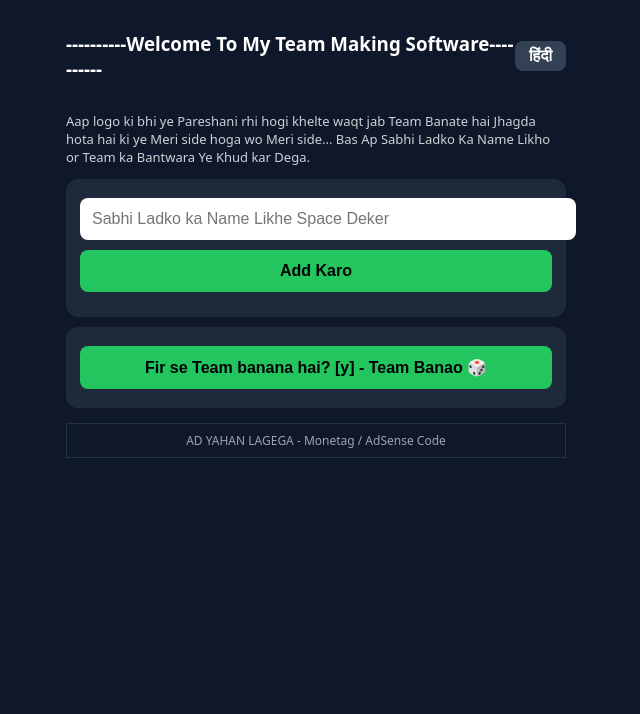
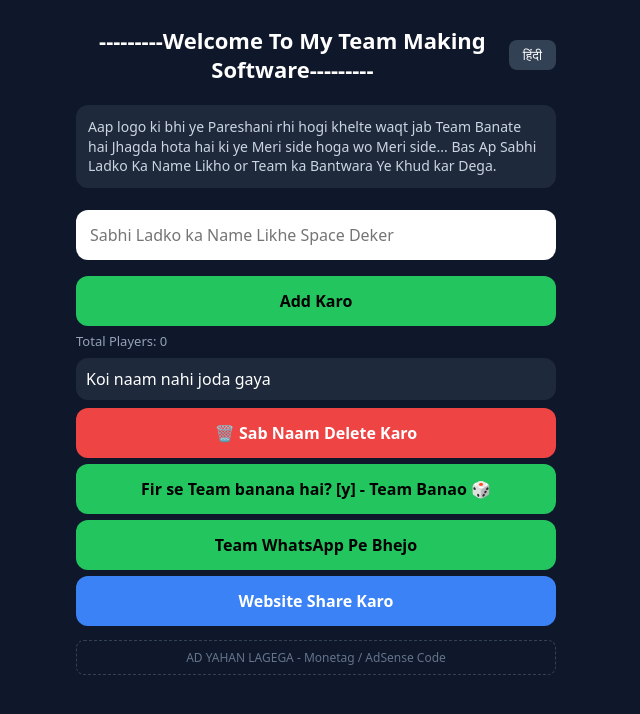
Before and after one commit to CoderSubhra-ux/python---practice-, a plain HTML site: page Team_Banao/index.html in a window 1280 px wide. Shown: the whole page, without its empty margins (324-964 px from the left). Drawn offline with Linux system fonts and the light colour scheme.

Commit message:
Update index.html

```diff
--- a/Team_Banao/index.html
+++ b/Team_Banao/index.html
@@ -1,140 +1,101 @@
 <!DOCTYPE html>
-<html lang="en">
+<html lang="hi">
 <head>
 <meta charset="UTF-8">
 <meta name="viewport" content="width=device-width, initial-scale=1.0">
 <title>Team Making Software</title>
 <style>
-body{background:#0f172a;color:#fff;font-family:system-ui;padding:12px;max-width:500px;margin:auto}
-.card{background:#1e293b;padding:14px;border-radius:12px;margin:10px 0}
-input,button{width:100%;padding:12px;border-radius:8px;border:none;margin:5px 0;font-size:16px}
-button{background:#22c55e;font-weight:bold;cursor:pointer}
-.team{border:1px dashed #475569;padding:10px;border-radius:8px;margin:8px 0}
-.top{display:flex;justify-content:space-between;align-items:center}
-.lang{width:auto;background:#334155;color:#fff;padding:6px 14px}
-.ad{border:1px solid #334155;padding:8px;text-align:center;font-size:12px;opacity:.6;margin-top:15px}
+*{margin:0;padding:0;box-sizing:border-box;font-family: system-ui, -apple-system, sans-serif;}
+body{background:#0f172a;color:#fff;padding:16px;min-height:100vh;}
+.container{max-width:480px;margin:0 auto;}
+h2{font-size:22px;margin:10px 0;text-align:center;line-height:1.3;}
+.desc{background:#1e293b;padding:12px;border-radius:12px;font-size:14px;color:#cbd5e1;margin:12px 0;line-height:1.4;}
+input{width:100%;padding:14px;border-radius:12px;border:none;outline:none;font-size:16px;margin:10px 0;}
+.btn{width:100%;padding:14px;border-radius:12px;border:none;font-weight:700;font-size:16px;margin:6px 0;cursor:pointer;display:flex;align-items:center;justify-content:center;gap:6px;}
+.green{background:#22c55e;color:#000;}
+.green:active{transform:scale(0.98);}
+.blue{background:#3b82f6;color:#fff;}
+.red{background:#ef4444;color:#fff;margin-top:8px;}
+.listBox{background:#1e293b;padding:10px;border-radius:12px;margin:8px 0;min-height:40px;}
+.nameTag{display:inline-flex;align-items:center;background:#334155;padding:6px 10px;border-radius:20px;margin:4px;font-size:14px;gap:6px;}
+.nameTag span.del{background:#ef4444;width:20px;height:20px;border-radius:50%;display:flex;align-items:center;justify-content:center;cursor:pointer;font-size:12px;}
+.teamBox{background:#1e293b;padding:14px;border-radius:12px;margin:10px 0;display:none;}
+.teamBox h3{margin-bottom:8px;color:#22c55e;}
+.teamBox p{line-height:1.6;font-size:15px;}
+.topBar{display:flex;justify-content:space-between;align-items:center;}
+.langBtn{background:#334155;color:#fff;border:none;padding:6px 14px;border-radius:8px;cursor:pointer;}
+.count{font-size:13px;color:#94a3b8;margin:4px 0;}
 </style>
 </head>
 <body>
-<div class="top">
-<h3 id="mainTitle">Welcome To My Team Making Software</h3>
-<button class="lang" onclick="toggleLang()" id="langBtn">हिंदी</button>
+<div class="container">
+<div class="topBar">
+<h2>---------Welcome To My Team Making Software---------</h2>
+<button class="langBtn" onclick="toggleLang()" id="langBtn">हिंदी</button>
 </div>
-<p id="desc" style="font-size:13px;opacity:.8"></p>
+<div class="desc" id="desc">Aap logo ki bhi ye Pareshani rhi hogi khelte waqt jab Team Banate hai Jhagda hota hai ki ye Meri side hoga wo Meri side... Bas Ap Sabhi Ladko Ka Name Likho or Team ka Bantwara Ye Khud kar Dega.</div>
 
-<div class="card">
-<input id="nameInput" type="text" placeholder="Sabhi Ladko ka Name Likhe Space Deker">
-<button onclick="addFromInput()" id="addBtn">Add Karo</button>
-<div id="playerList" style="font-size:13px;margin-top:6px"></div>
-</div>
+<input id="nameInput" placeholder="Sabhi Ladko ka Name Likhe Space Deker" />
 
-<div class="card">
-<button onclick="makeTeams()" id="makeBtn">Team Banao 🎲 [Y]</button>
-</div>
+<button class="btn green" onclick="addNames()">Add Karo</button>
+<div class="count" id="count">Total Players: 0</div>
+<div class="listBox" id="listBox">Koi naam nahi joda gaya</div>
+<button class="btn red" onclick="clearAll()" id="clearBtn">🗑️ Sab Naam Delete Karo</button>
 
-<div id="result"></div>
+<button class="btn green" onclick="makeTeams()">Fir se Team banana hai? [y] - Team Banao 🎲</button>
 
-<div class="card" id="shareBox" style="display:none">
-<button onclick="shareTeam()" style="background:#25D366" id="shareTeamBtn">Team WhatsApp Pe Bhejo</button>
-<button onclick="shareWebsite()" style="background:#3b82f6;margin-top:8px" id="shareWebBtn">Website Share Karo</button>
-</div>
+<div class="teamBox" id="teamBox"></div>
 
-<div class="ad">
-AD YAHAN LAGEGA - Monetag / AdSense Code
-<!-- PASTE AD CODE HERE -->
+<button class="btn green" onclick="shareWhatsApp()">Team WhatsApp Pe Bhejo</button>
+<button class="btn blue" onclick="shareWebsite()">Website Share Karo</button>
+
+<div style="margin-top:14px;text-align:center;font-size:12px;color:#64748b;border:1px dashed #334155;padding:8px;border-radius:8px;">AD YAHAN LAGEGA - Monetag / AdSense Code</div>
 </div>
 <script>
-let dict={
-en:{
- title:"----------Welcome To My Team Making Software----------",
- desc:"Aap logo ki bhi ye Pareshani rhi hogi khelte waqt jab Team Banate hai Jhagda hota hai ki ye Meri side hoga wo Meri side... Bas Ap Sabhi Ladko Ka Name Likho or Team ka Bantwara Ye Khud kar Dega.",
- add:"Add Karo", make:"Fir se Team banana hai? [y] - Team Banao 🎲",
- shareT:"Team WhatsApp Pe Bhejo", shareW:"Website Share Karo", ph:"Sabhi Ladko ka Name Likhe Space Deker"
-},
-hi:{
- title:"----------मेरी टीम बनाने वाले सॉफ्टवेयर में आपका स्वागत है----------",
- desc:"आप लोगों को भी खेलते वक्त टीम बनाते झगड़ा होता होगा की ये मेरी साइड होगा वो मेरी साइड... बस सभी लड़कों का नाम लिखो और बंटवारा ये खुद कर देगा।",
- add:"जोड़ो", make:"फिर से टीम बनानी है? [y] - टीम बनाओ 🎲",
- shareT:"टीम व्हाट्सएप पर भेजो", shareW:"वेबसाइट शेयर करो", ph:"सभी लड़कों के नाम Space देकर लिखो"
+let players = JSON.parse(localStorage.getItem('team_players')||'[]');
+
+function save(){localStorage.setItem('team_players',JSON.stringify(players));}
+function render(){
+ const box=document.getElementById('listBox');
+ const count=document.getElementById('count');
+ count.textContent=`Total Players: ${players.length}`;
+ if(players.length===0){box.innerHTML='Koi naam nahi joda gaya';return;}
+ box.innerHTML=players.map((n,i)=>`<div class="nameTag">${n} <span class="del" onclick="removeOne(${i})">✕</span></div>`).join('');
 }
-};
-
-let players = [];
-let lang = localStorage.getItem('app_lang') || 'en';
-
-// 10 DIN TAK SAVE - Offline Logic
-let saved = localStorage.getItem('team_data');
-if(saved){
- let obj = JSON.parse(saved);
- let now = Date.now();
- let tenDays = 10*24*60*60*1000;
- if(now - obj.time < tenDays){
-   players = obj.players;
- } else {
-   localStorage.removeItem('team_data');
- }
+function addNames(){
+ const input=document.getElementById('nameInput');
+ let txt=input.value.trim();
+ if(!txt){alert('Naam likho bhai!');return;}
+ let arr=txt.split(/[\s,]+/).map(s=>s.trim()).filter(s=>s.length>0);
+ arr.forEach(a=>{ if(!players.includes(a)) players.push(a); });
+ save(); render(); input.value='';
 }
-
-function save10Days(){
- localStorage.setItem('team_data', JSON.stringify({players:players, time:Date.now()}));
- document.getElementById('playerList').innerText = players.join(', ');
- document.getElementById('shareBox').style.display = players.length>1?'block':'none';
+function removeOne(i){ players.splice(i,1); save(); render(); }
+function clearAll(){ if(confirm('Sab naam delete kar du?')){ players=[]; save(); render(); document.getElementById('teamBox').style.display='none'; } }
+function makeTeams(){
+ if(players.length<2){alert('Kam se kam 2 naam add karo!');return;}
+ let shuffled=[...players].sort(()=>0.5-Math.random());
+ let mid=Math.ceil(shuffled.length/2);
+ let teamA=shuffled.slice(0,mid);
+ let teamB=shuffled.slice(mid);
+ let box=document.getElementById('teamBox');
+ box.style.display='block';
+ box.innerHTML=`<h3>🔥 Team Ban Gayi! 🔥</h3><p><b>Team A (${teamA.length}):</b><br>${teamA.join(', ')}</p><br><p><b>Team B (${teamB.length}):</b><br>${teamB.join(', ')}</p>`;
+ box.scrollIntoView({behavior:'smooth'});
 }
-
-function renderLang(){
- let d = dict[lang];
- document.getElementById('mainTitle').innerText = d.title;
- document.getElementById('desc').innerText = d.desc;
- document.getElementById('addBtn').innerText = d.add;
- document.getElementById('makeBtn').innerText = d.make;
- document.getElementById('shareTeamBtn').innerText = d.shareT;
- document.getElementById('shareWebBtn').innerText = d.shareW;
- document.getElementById('nameInput').placeholder = d.ph;
- document.getElementById('langBtn').innerText = lang==='en'?'हिंदी':'EN';
-}
-function toggleLang(){
- lang = lang==='en'?'hi':'en';
- localStorage.setItem('app_lang', lang);
- renderLang();
-}
-
-// TERA MAIN CODE YAHI HAI
-function addFromInput(){
- let v = document.getElementById('nameInput').value.trim();
- if(!v) return;
- let p = v.split(/\s+/); // Space Deker -.split()
- players.push(...p);
- document.getElementById('nameInput').value='';
- save10Days();
-}
-function makeTeams(){
- if(players.length<2){alert('Kam se kam 2 naam');return;}
- let p = [...players];
- p.sort(()=>Math.random()-0.5); // random.shuffle(p)
- let t = Math.floor(p.length/2); // t = len(p)//2
- let team1 = p.slice(0,t); // p[:t]
- let team2 = p.slice(t); // p[t:]
-
- document.getElementById('result').innerHTML =
-  `<div class='team'><b>Team_1 = </b> ${team1.join(', ')}</div>
-   <div class='team'><b>Team_2 = </b> ${team2.join(', ')}</div>`;
- window.lastTeam = `Team_1 = ${team1.join(', ')}%0ATeam_2 = ${team2.join(', ')}`;
- document.getElementById('shareBox').style.display='block';
-}
-function shareTeam(){
- window.open('https://wa.me/?text=🏏 '+window.lastTeam+'%0A%0AVia Team Making Software');
+function shareWhatsApp(){
+ let box=document.getElementById('teamBox');
+ if(box.style.display==='none'){alert('Pehle Team Banao!');return;}
+ let text=box.innerText+"\n\nBanao apni team: "+location.href;
+ window.open("https://wa.me/?text="+encodeURIComponent(text));
 }
 function shareWebsite(){
- let url = window.location.href;
- if(navigator.share){
-  navigator.share({title:'Team Banao', text:'Team Banao Website', url:url});
- } else {
-  window.open('https://wa.me/?text='+encodeURIComponent(url));
- }
+ let url=location.href;
+ if(navigator.share){navigator.share({title:'Team Banao',url:url});}
+ else{window.open("https://wa.me/?text="+encodeURIComponent("Mera Team Making Software dekho: "+url));}
 }
-
-renderLang();
-save10Days();
+function toggleLang(){ alert('Language toggle - aap Hindi me hi use karo bhai!'); }
+render();
 </script>
 </body>
 </html>
```
